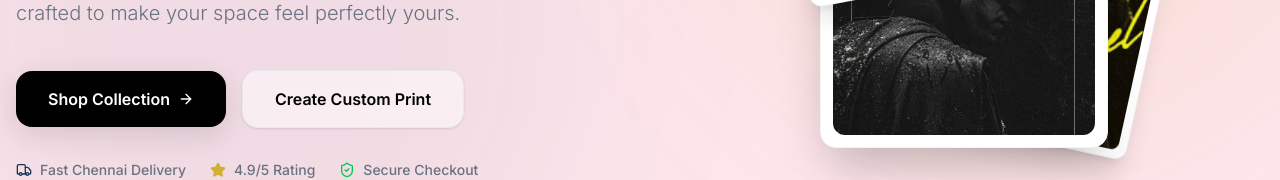
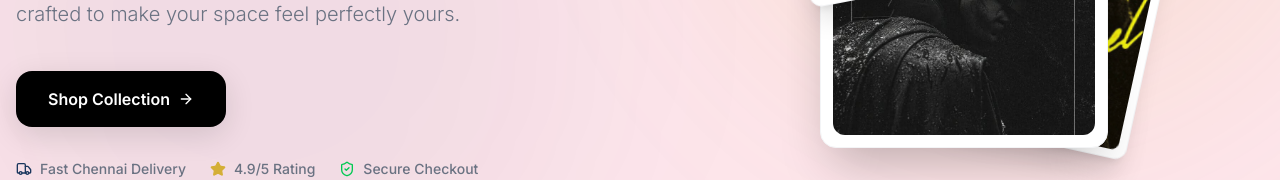
Before and after one commit to vj585/Madras-Wall-Stories, a Next.js app in the folder frontend/: page / in a window 1280 px wide. Shown: the part 444-624 px from the top of the page. Built offline with nearby package versions, Linux system fonts and the light colour scheme; no server answers; the database is empty; a web font is replaced by a local one.

Commit message:
style(hero): remove create custom print button

```diff
--- a/frontend/src/components/home/Hero.js
+++ b/frontend/src/components/home/Hero.js
@@ -146,9 +146,6 @@ export default function Hero() {
             <Link href="/shop" className="w-full sm:w-auto px-8 py-4 bg-black text-white font-semibold rounded-2xl hover:bg-gray-900 transition-all shadow-[0_8px_30px_rgb(0,0,0,0.12)] hover:shadow-[0_8px_30px_rgb(0,0,0,0.2)] hover:-translate-y-1 flex items-center justify-center gap-2">
               Shop Collection <ArrowRight className="w-4 h-4" />
             </Link>
-            <Link href="/custom" className="w-full sm:w-auto px-8 py-4 bg-white/50 backdrop-blur-md border border-gray-200/80 text-black font-semibold rounded-2xl hover:bg-white transition-all shadow-sm flex items-center justify-center hover:-translate-y-1">
-              Create Custom Print
-            </Link>
           </motion.div>
 
           <motion.div
```
